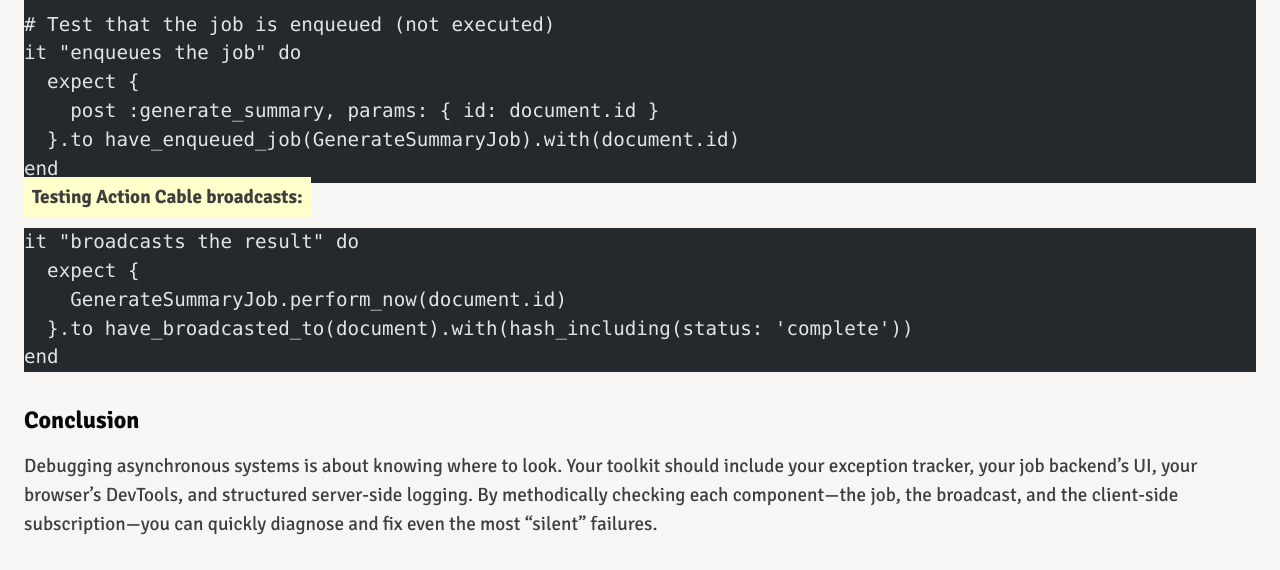
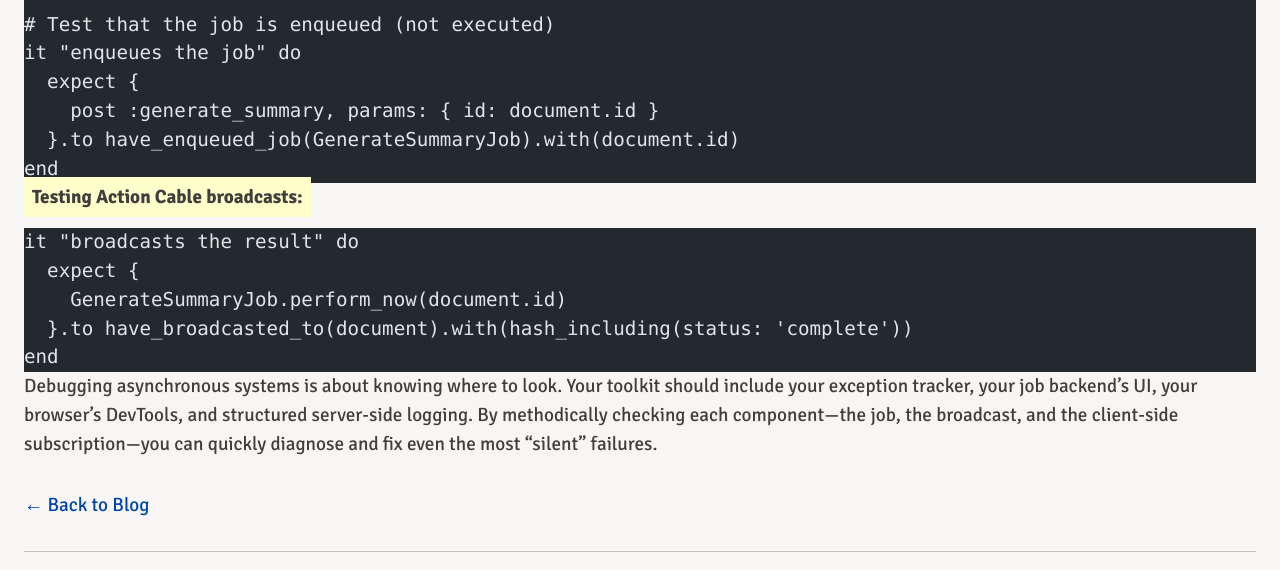
Before and after one commit to wilburhimself/wilburhimself.github.io, an Astro site: page /blog/45-when-background-jobs-go-wrong in a window 1280 px wide. Shown: the part 6932-7502 px from the top of the page. Built offline with nearby package versions, Linux system fonts and the light colour scheme; Astro itself is replaced by a stand-in of ours; some packages are replaced by stand-ins of ours; code samples lack their colours.

Commit message:
remove conclusion title

````diff
--- a/src/content/blog/45-when-background-jobs-go-wrong.md
+++ b/src/content/blog/45-when-background-jobs-go-wrong.md
@@ -267,6 +267,4 @@ it "broadcasts the result" do
 end
 ```
 
-### Conclusion
-
 Debugging asynchronous systems is about knowing where to look. Your toolkit should include your exception tracker, your job backend's UI, your browser's DevTools, and structured server-side logging. By methodically checking each component—the job, the broadcast, and the client-side subscription—you can quickly diagnose and fix even the most "silent" failures.
````
